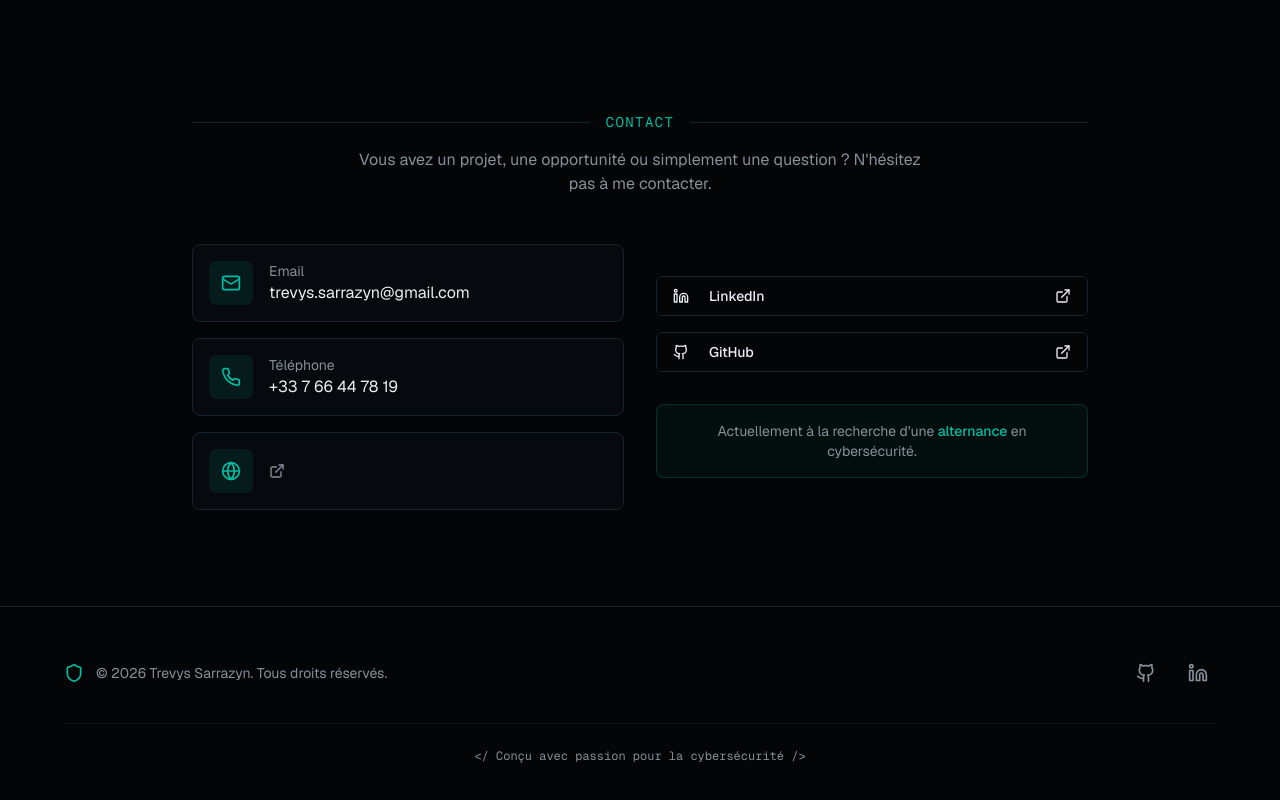
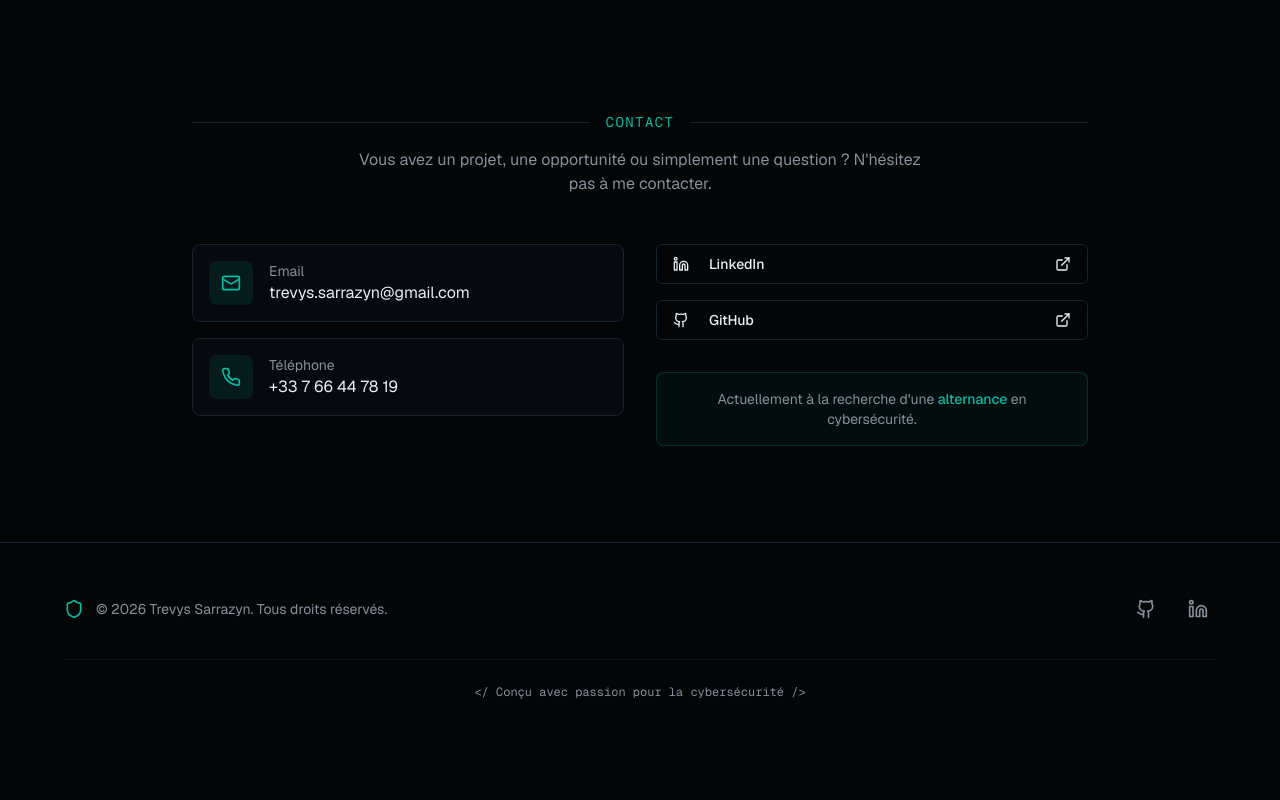
Before and after one commit to Trevys59/v0-cybersecurity-portfolio, a Next.js app: page / in a window 1280 px wide. Shown: the part 5694-6494 px from the top of the page. After the commit the page ends 6442 px from the top, so only its background shows below. Built offline with nearby package versions, Linux system fonts and the light colour scheme.

Commit message:
feat: remove portfolio link from contact section
Removed the portfolio link and associated icon for cleaner design

```diff
--- a/components/sections/contact.tsx
+++ b/components/sections/contact.tsx
@@ -50,17 +50,6 @@ export function Contact() {
               </div>
             </div>
 
-            <a
-              href={contactInfo.portfolio}
-              target="_blank"
-              rel="noopener noreferrer"
-              className="group flex items-center gap-4 p-4 rounded-lg bg-card border border-border hover:border-primary/50 transition-all duration-300"
-            >
-              <div className="p-3 rounded-lg bg-primary/10 text-primary group-hover:bg-primary group-hover:text-primary-foreground transition-colors">
-                <Globe className="w-5 h-5" />
-              </div>
-              <ExternalLink className="w-4 h-4 text-muted-foreground group-hover:text-primary transition-colors" />
-            </a>
           </div>
 
           {/* Social links */}
```
